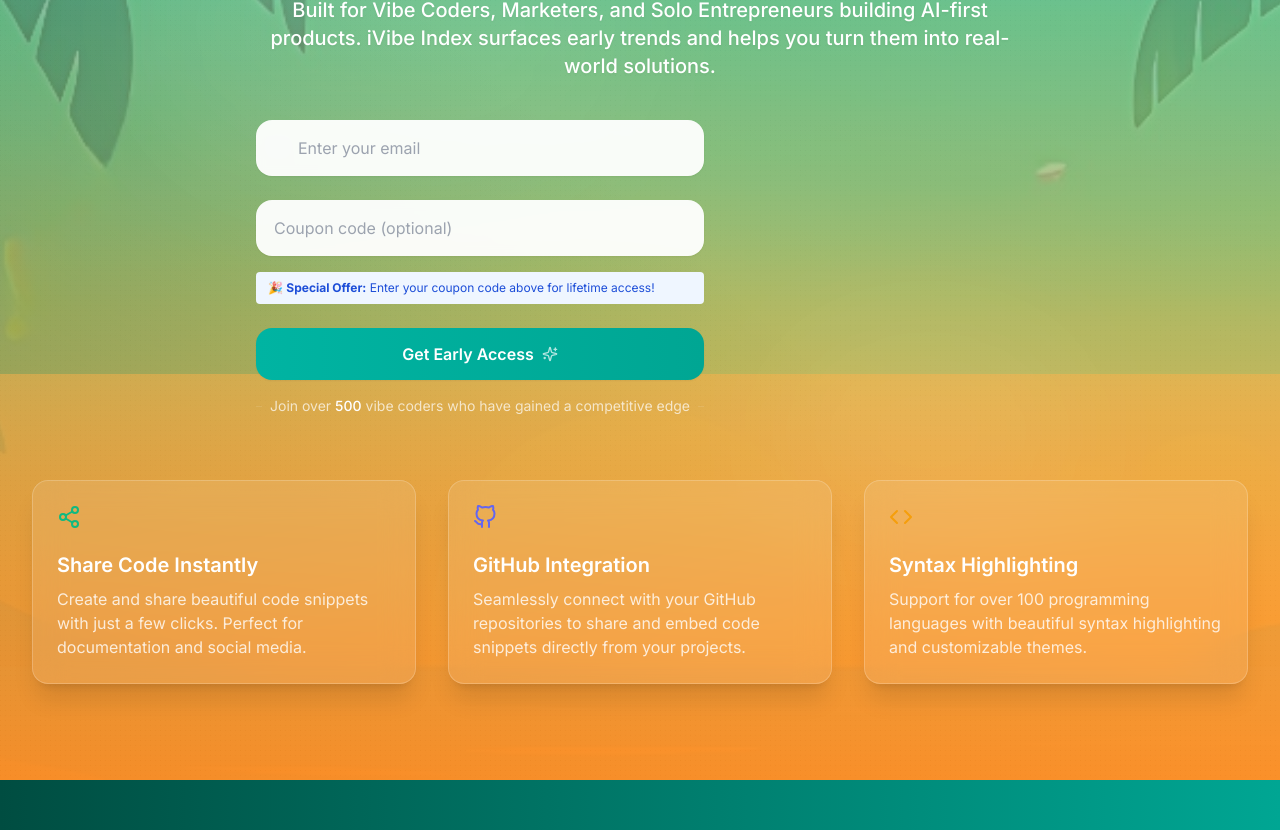
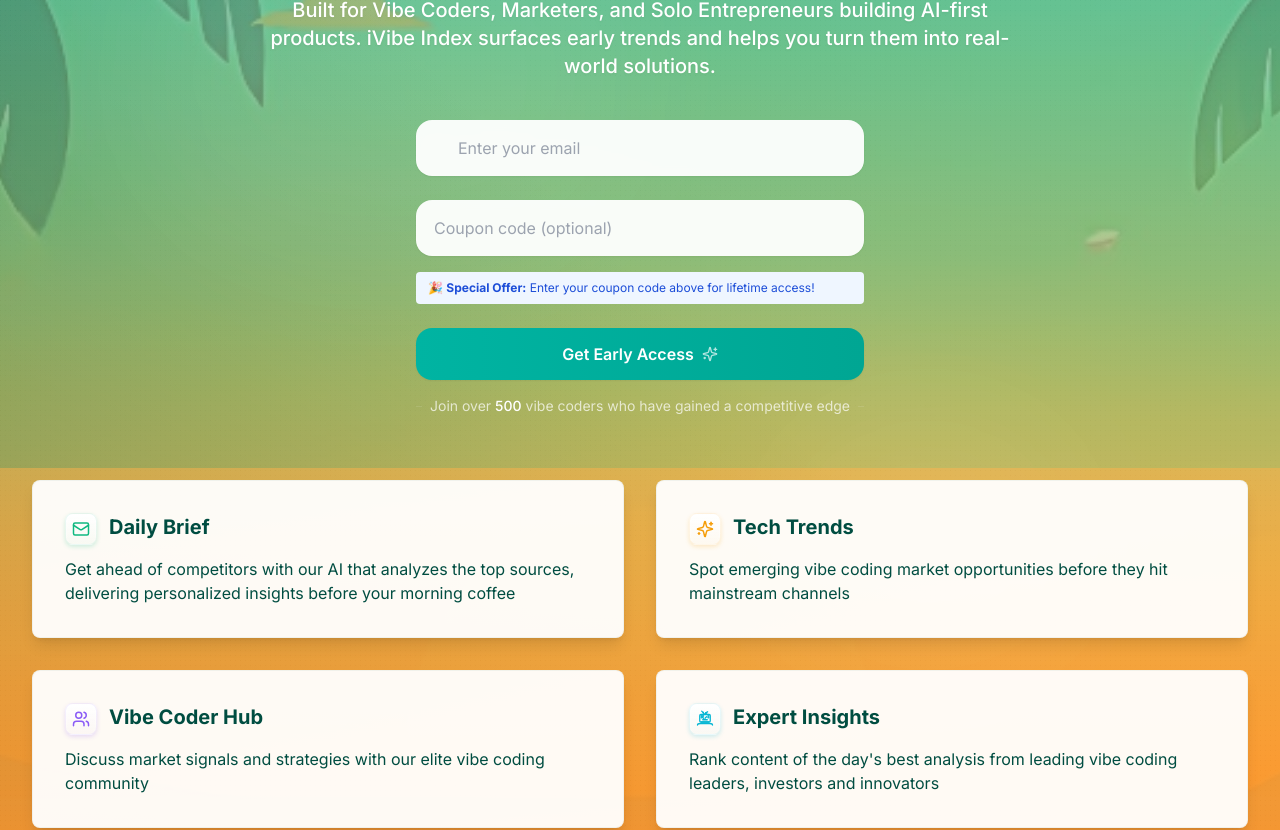
Before and after one commit to Beseder00/gistfy-langing-page, a Next.js app: page / in a window 1280 px wide. Shown: the part 380-1210 px from the top of the page. Built offline with nearby package versions, Linux system fonts and the light colour scheme.

Commit message:
feat: update feature cards to match new design and grid layout

```diff
--- a/app/blog/ai-powered-daily-briefing-ai-robotics/client-page.tsx
+++ b/app/blog/ai-powered-daily-briefing-ai-robotics/client-page.tsx
@@ -7,7 +7,7 @@ import { ArrowLeft, Calendar, Clock, Share2, CheckCircle } from "lucide-react"
 import { TwitterTweet } from "@/components/twitter-tweet"
 import { Logo } from "@/components/logo"
 import { ThemeToggle } from "@/components/theme-toggle"
-import "../[id]/blog-post.css" // Add CSS for better blog formatting
+import "../styles/blog-post.css" // Update CSS import path to new location
 
 type BlogPost = {
   id: number;
--- a/components/hero/FeatureCards.tsx
+++ b/components/hero/FeatureCards.tsx
@@ -1,12 +1,14 @@
 import React from 'react';
-import { motion } from 'framer-motion';
 import { cn } from '@/lib/utils';
+import { FeatureCard } from './FeatureCard';
 
 interface Feature {
   title: string;
   description: string;
   icon: React.ReactNode;
   iconColor?: string;
+  bgColor?: string;
+  textColor?: string;
 }
 
 interface FeatureCardsProps {
@@ -21,70 +23,26 @@ interface FeatureCardsProps {
 
 export const FeatureCards: React.FC<FeatureCardsProps> = ({
   features,
-  columns = { sm: 1, md: 2, lg: 2 },
+  columns = { sm: 1, md: 2, lg: 3 },
   className = '',
 }) => {
-  const cardVariants = {
-    hidden: { opacity: 0, scale: 0.9 },
-    visible: {
-      opacity: 1,
-      scale: 1,
-      transition: {
-        duration: 0.5,
-        ease: "easeOut",
-      },
-    },
-    hover: {
-      scale: 1.02,
-      transition: {
-        duration: 0.2,
-      },
-    },
-  };
-
-  const iconVariants = {
-    hidden: { scale: 0 },
-    visible: {
-      scale: 1,
-      transition: {
-        type: "spring",
-        stiffness: 200,
-        damping: 10,
-      },
-    },
-  };
-
   const getGridCols = () => {
-    const { sm = 1, md = 2, lg = 2 } = columns;
+    const { sm = 1, md = 2, lg = 3 } = columns;
     return `grid grid-cols-1 sm:grid-cols-${sm} md:grid-cols-${md} lg:grid-cols-${lg}`;
   };
 
   return (
-    <div className={cn(getGridCols(), className)}>
+    <div className={cn(getGridCols(), 'gap-6 md:gap-8', className)}>
       {features.map((feature, index) => (
-        <motion.div
+        <FeatureCard
           key={feature.title}
-          className="relative p-6 bg-white/10 backdrop-blur-lg rounded-2xl border border-white/20 shadow-xl"
-          variants={cardVariants}
-          initial="hidden"
-          animate="visible"
-          whileHover="hover"
-          custom={index}
-        >
-          <motion.div
-            className="mb-4 inline-block"
-            variants={iconVariants}
-            style={{ color: feature.iconColor }}
-          >
-            {feature.icon}
-          </motion.div>
-          <h3 className="text-xl font-semibold text-white mb-2">
-            {feature.title}
-          </h3>
-          <p className="text-white/80">
-            {feature.description}
-          </p>
-        </motion.div>
+          title={feature.title}
+          description={feature.description}
+          icon={feature.icon}
+          iconColor={feature.iconColor}
+          bgColor={feature.bgColor}
+          textColor={feature.textColor}
+        />
       ))}
     </div>
   );
--- a/components/hero/Hero.tsx
+++ b/components/hero/Hero.tsx
@@ -72,22 +72,28 @@ export const Hero: React.FC<HeroProps> = ({
 
   const features = [
     {
-      title: "Share Code Instantly",
-      description: "Create and share beautiful code snippets with just a few clicks. Perfect for documentation and social media.",
-      icon: <FiShare2 className="w-6 h-6" />,
+      title: "Daily Brief",
+      description: "Get ahead of competitors with our AI that analyzes the top sources, delivering personalized insights before your morning coffee",
+      icon: <Mail className="w-6 h-6" />,
       iconColor: "#10B981"
     },
     {
-      title: "GitHub Integration",
-      description: "Seamlessly connect with your GitHub repositories to share and embed code snippets directly from your projects.",
-      icon: <FiGithub className="w-6 h-6" />,
-      iconColor: "#6366F1"
+      title: "Tech Trends",
+      description: "Spot emerging vibe coding market opportunities before they hit mainstream channels",
+      icon: <Sparkles className="w-6 h-6" />,
+      iconColor: "#F59E0B"
     },
     {
-      title: "Syntax Highlighting",
-      description: "Support for over 100 programming languages with beautiful syntax highlighting and customizable themes.",
-      icon: <FiCode className="w-6 h-6" />,
-      iconColor: "#F59E0B"
+      title: "Vibe Coder Hub",
+      description: "Discuss market signals and strategies with our elite vibe coding community",
+      icon: <Users className="w-6 h-6" />,
+      iconColor: "#8B5CF6"
+    },
+    {
+      title: "Expert Insights",
+      description: "Rank content of the day's best analysis from leading vibe coding leaders, investors and innovators",
+      icon: <VibeComputer className="w-6 h-6" />,
+      iconColor: "#06B6D4"
     }
   ];
 
@@ -125,7 +131,7 @@ export const Hero: React.FC<HeroProps> = ({
 
           <motion.div
             variants={itemVariants}
-            className="mt-10"
+            className="mt-10 flex justify-center items-center"
           >
             <EmailSubscription
               email={email}
@@ -134,7 +140,7 @@ export const Hero: React.FC<HeroProps> = ({
               setCoupon={setCoupon}
               onSubmit={() => {}}
               isSubmitting={isSubmittingState}
-              className="max-w-md w-full"
+              className="max-w-md w-full mx-auto"
             />
           </motion.div>
         </div>
@@ -145,7 +151,7 @@ export const Hero: React.FC<HeroProps> = ({
         >
           <FeatureCards
             features={features}
-            columns={{ sm: 1, md: 2, lg: 3 }}
+            columns={{ sm: 1, md: 2, lg: 2 }}
             className="gap-6 md:gap-8"
           />
         </motion.div>
```
Also changed, not shown: app/blog/styles/blog-post.css (added, +83 -0 lines).
